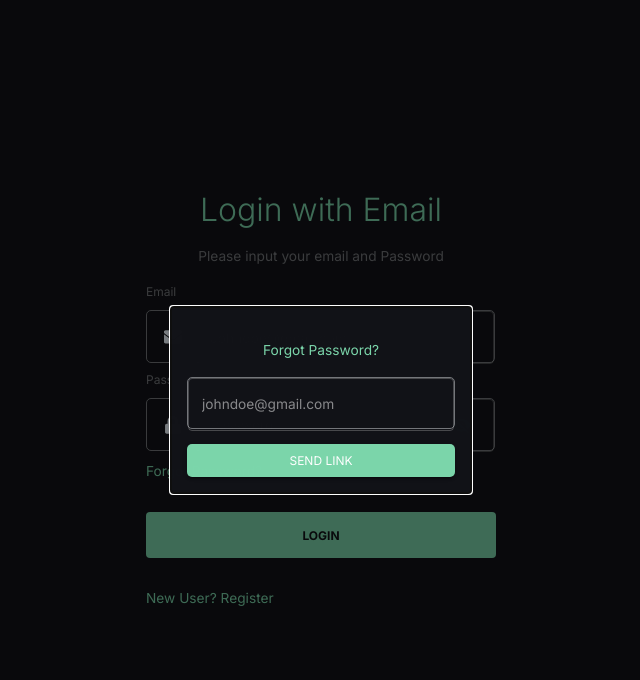
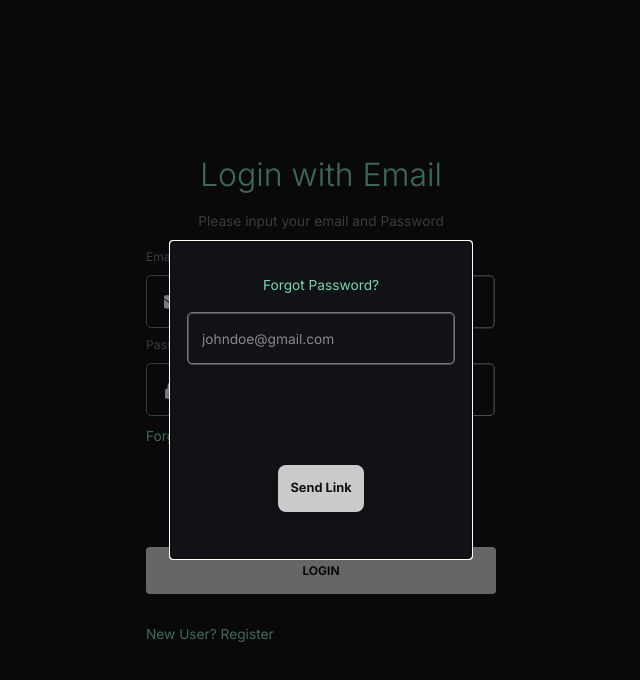
Before and after one commit to piyushjagtap22/WHMS_DASH, a React (Vite) app: page /login in a window 1280 px wide. Both pictures are taken after a click on the element "Forgot Password?". Shown: the top 680 px of the page, without its empty margins (319-959 px from the left). Built offline with nearby package versions, Linux system fonts and the light colour scheme; no server answers; what realm-web would draw is missing.

Commit message:
Testing Day 2 : Changes

```diff
--- a/src/components/ApexGraphPrint.jsx
+++ b/src/components/ApexGraphPrint.jsx
@@ -2,7 +2,7 @@ import FiberManualRecordIcon from '@mui/icons-material/FiberManualRecord';
 import { Box, useTheme } from '@mui/material';
 import React, { useMemo } from 'react';
 import ReactApexChart from 'react-apexcharts';
-import PrayogikLogo from '../assets/PrayogikLogo.png';
+import PrayogikFullLogo from '../assets/PrayogikFullLogo.png';
 
 const ApexGraphPrint = React.forwardRef((props, ref) => {
   const theme = useTheme();
@@ -270,8 +270,9 @@ const ApexGraphPrint = React.forwardRef((props, ref) => {
         </Box>
       </main>
       <footer className='print-footer' style={footerStyle}>
-        <img src={PrayogikLogo} height='80rem' alt='Prayogik Logo' />
         <h1>Prodyogik Solutions</h1>
+        <img src={PrayogikFullLogo} height='80rem' alt='Prayogik Logo' />
+
         <p>Address Line 1, Address Line 2, City, Country</p>
 
         <p>Company Name - All Rights Reserved</p>
--- a/src/components/Navbar.jsx
+++ b/src/components/Navbar.jsx
@@ -134,13 +134,13 @@ const Navbar = ({ user, isSidebarOpen, setIsSidebarOpen }) => {
 
         {/* RIGHT SIDE */}
         <FlexBetween gap='1.5rem'>
-          <IconButton onClick={() => dispatch(setMode())}>
+          {/* <IconButton onClick={() => dispatch(setMode())}>
             {theme.palette.mode === 'dark' ? (
               <LightModeOutlined sx={{ fontSize: '25px' }} />
             ) : (
               <DarkModeOutlined sx={{ fontSize: '25px' }} />
             )}
-          </IconButton>
+          </IconButton> */}
 
           <FlexBetween>
             <Button
@@ -153,7 +153,7 @@ const Navbar = ({ user, isSidebarOpen, setIsSidebarOpen }) => {
                 gap: '1rem',
               }}
             >
-              <Box
+              {/* <Box
                 component='img'
                 alt='profile'
                 src={profileImage}
@@ -161,7 +161,7 @@ const Navbar = ({ user, isSidebarOpen, setIsSidebarOpen }) => {
                 width='32px'
                 borderRadius='50%'
                 sx={{ objectFit: 'cover' }}
-              />
+              /> */}
               <Box textAlign='left'>
                 <Typography
                   fontWeight='bold'
--- a/src/components/Pages/LoginScreen.jsx
+++ b/src/components/Pages/LoginScreen.jsx
@@ -9,6 +9,7 @@ import {
   TextField,
   Typography,
 } from '@mui/material';
+import CustomButton from '../Button';
 import {
   GoogleAuthProvider,
   OAuthProvider,
@@ -46,11 +47,12 @@ function LoginScreen() {
     sendPasswordResetEmail(auth, email)
       .then(() => {
         toast.success('Password reset email sent. Check your inbox.');
-        setMessage('Password reset email sent. Check your inbox.');
         setError(null);
       })
       .catch((error) => {
-        setError(error.message);
+        if (error.message === 'Firebase: Error (auth/user-not-found).') {
+          toast.error('User not found');
+        }
         setMessage(null);
       });
   };
@@ -152,6 +154,18 @@ function LoginScreen() {
       dispatch(setLoading(false));
     }
   };
+  const [isValidMail, setIsValidMail] = useState(false);
+  const validateEmail = (email) => {
+    // Regular expression to check for valid email format
+    const emailRegex = /^[A-Z0-9._%+-]+@[A-Z0-9.-]+\.[A-Z]{2,}$/i;
+
+    // Check if the email matches the regex pattern
+    if (emailRegex.test(email)) {
+      setIsValidMail(true); // If valid, set isValidMail to true
+    } else {
+      setIsValidMail(false); // If invalid, set isValidMail to false
+    }
+  };
 
   useEffect(() => {
     setIsFormValid(email.trim() !== '' && password.trim() !== '');
@@ -181,7 +195,10 @@ function LoginScreen() {
                   type='email'
                   placeholder='Johndoe@gmail.com'
                   value={email}
-                  onChange={(e) => setEmail(e.target.value)}
+                  onChange={(e) => {
+                    setEmail(e.target.value);
+                    validateEmail(e.target.value);
+                  }}
                   style={styles.textField}
                 />
               </div>
@@ -218,11 +235,6 @@ function LoginScreen() {
                 Forgot Password?
               </Typography>
 
-              {loginErrorMessage && (
-                <Typography style={styles.errorText}>
-                  {loginErrorMessage}
-                </Typography>
-              )}
               <Modal
                 open={open}
                 onClose={handleToggleModal}
@@ -236,33 +248,59 @@ function LoginScreen() {
                     type='email'
                     placeholder='johndoe@gmail.com'
                     value={email}
-                    onChange={(e) => setEmail(e.target.value)}
+                    onChange={(e) => {
+                      setEmail(e.target.value);
+                      validateEmail(e.target.value);
+                    }}
                     fullWidth
                     style={styles.modalTextField}
                   />
-                  <Button
+
+                  <CustomButton
+                    type='submit'
                     variant='contained'
                     color='primary'
                     onClick={handleResetPassword}
-                    style={styles.modalButton}
+                    style={
+                      isValidMail ? styles.submitButton : styles.disabledButton
+                    }
                   >
                     Send Link
-                  </Button>
-                  {error && (
-                    <Typography style={styles.errorText}>{error}</Typography>
-                  )}
-                  {message && (
-                    <Typography style={styles.successText}>
-                      {message}
-                    </Typography>
-                  )}
+                  </CustomButton>
+                  {/* <CustomButton
+                    type='submit'
+                    style={
+                      !phoneNumber || !termsChecked || (showOtpScreen && !otp)
+                        ? styles.disabledButton
+                        : styles.submitButton
+                    }
+                    variant='contained'
+                    width='100%'
+                    // fullWidth
+                    onClick={showOtpScreen ? onOtpVerify : onSignup}
+                    disabled={buttonLoader || !termsChecked}
+                  >
+                    {buttonLoader ? (
+                      <Box sx={{ display: 'flex' }}>
+                        <CircularProgress size={22} />
+                      </Box>
+                    ) : showOtpScreen ? (
+                      'Verify OTP'
+                    ) : (
+                      'Send OTP'
+                    )}
+                  </CustomButton> */}
                 </Box>
               </Modal>
               <Button
                 type='submit'
                 fullWidth
-                style={styles.submitButton}
-                disabled={!isFormValid}
+                style={
+                  !isFormValid || !isValidMail
+                    ? styles.disabledButton
+                    : styles.submitButton
+                }
+                disabled={!isFormValid || !isValidMail}
               >
                 Login
               </Button>
@@ -400,6 +438,22 @@ const styles = {
     // paddingLeft: '80px',
     //     paddingTop: '12px',
   },
+  submitButton: {
+    backgroundColor: '#7CD6AB',
+    color: '#121318',
+    marginTop: '101px',
+    marginBottom: '30px',
+    padding: '0.8rem',
+    fontWeight: 'bold',
+  },
+  disabledButton: {
+    backgroundColor: '#ccc',
+    color: '#121318',
+    marginTop: '101px',
+    marginBottom: '30px',
+    padding: '0.8rem',
+    fontWeight: 'bold',
+  },
 };
 
 export default LoginScreen;
--- a/src/components/SideBar.jsx
+++ b/src/components/SideBar.jsx
@@ -26,7 +26,7 @@ import {
 import { useEffect, useState } from 'react';
 import { useLocation, useNavigate } from 'react-router-dom';
 import FlexBetween from './FlexBetween';
-import profileImage from '../assets/profile.png';
+import profileImage from '../assets/PrayogikLogo.png';
 
 const navItems = [
   {
--- a/src/components/SuperAdminRows.jsx
+++ b/src/components/SuperAdminRows.jsx
@@ -115,13 +115,9 @@ const SuperAdminRows = React.memo(
               {adminStatus ? 'Enabled' : 'Disabled'}
             </a>
           </TableCell>
-          <TableCell>
+          <TableCell onClick={() => setOpen((prev) => !prev)}>
             View Devices
-            <IconButton
-              aria-label='expand row'
-              size='small'
-              onClick={() => setOpen((prev) => !prev)}
-            >
+            <IconButton aria-label='expand row' size='small'>
               {open ? <KeyboardArrowUpIcon /> : <KeyboardArrowDownIcon />}
             </IconButton>
           </TableCell>
```
Also changed, not shown: src/assets/PrayogikFullLogo.png (added), src/assets/PrayogikLogo.png.
